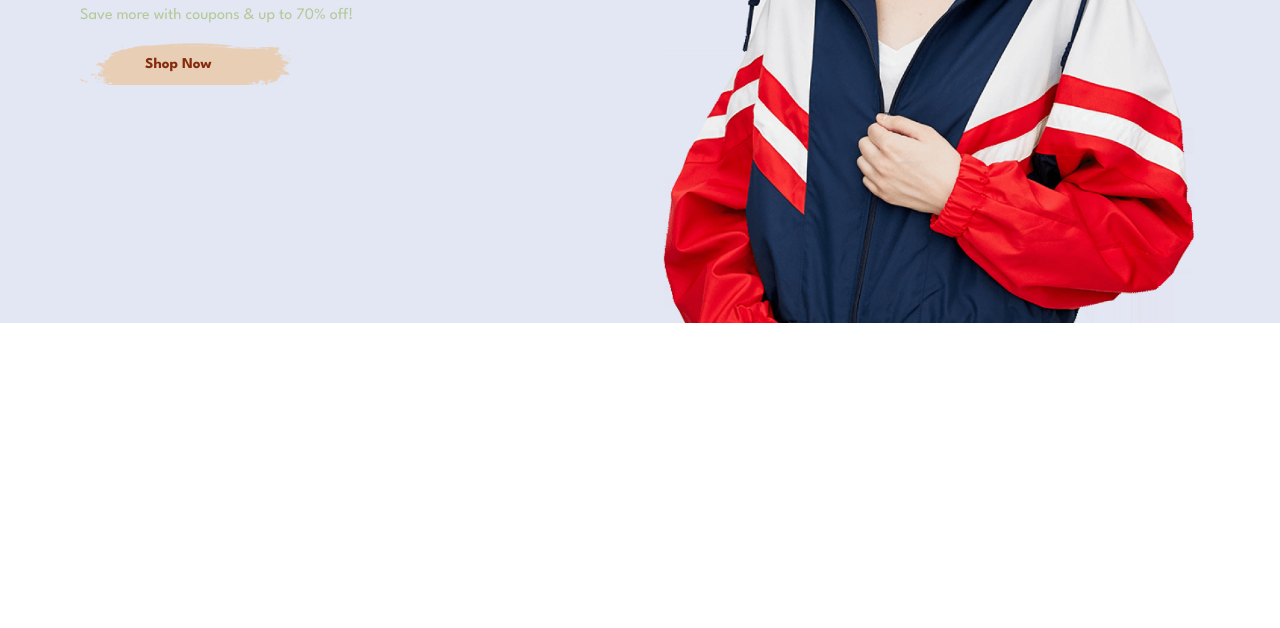
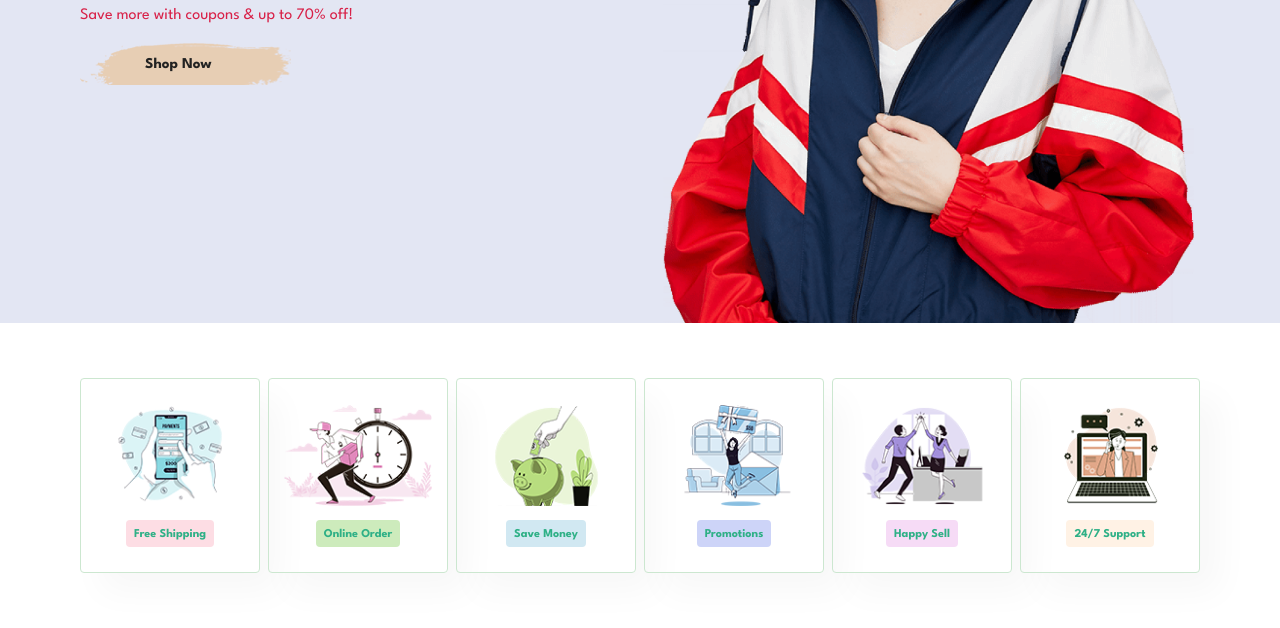
Before and after one commit to PhathaphonSawettaboot/ecommerce-website, a plain HTML site: page index.html in a window 1280 px wide. Shown: the part 481-1109 px from the top of the page. Before the commit the page ends 804 px from the top, so only its background shows below. Drawn offline with Linux system fonts and the light colour scheme.

Commit message:
features section

```diff
--- a/index.html
+++ b/index.html
@@ -32,6 +32,33 @@
         <button>Shop Now</button>
     </section>
 
+    <section id="feature" class="section-p1">
+        <div class="fe-box">
+            <img src="assets/features/f1.png" alt="">
+            <h6>Free Shipping</h6>
+        </div>
+        <div class="fe-box">
+            <img src="assets/features/f2.png" alt="">
+            <h6>Online Order</h6>
+        </div>
+        <div class="fe-box">
+            <img src="assets/features/f3.png" alt="">
+            <h6>Save Money</h6>
+        </div>
+        <div class="fe-box">
+            <img src="assets/features/f4.png" alt="">
+            <h6>Promotions</h6>
+        </div>
+        <div class="fe-box">
+            <img src="assets/features/f5.png" alt="">
+            <h6>Happy Sell</h6>
+        </div>
+        <div class="fe-box">
+            <img src="assets/features/f6.png" alt="">
+            <h6>24/7 Support</h6>
+        </div>
+    </section>
+
     <script src="script.js"></script>
 </body>
 </html>
--- a/style.css
+++ b/style.css
@@ -3,10 +3,10 @@
 
 :root{
     --var-color-black: #222;
-    --var-color-green: #B5C99A;
-    --var-color-brown: #862B0D;
+    --var-color-red: #D82148;
+    --var-color-green: #2EB086;
     --var-color-yellow: #FFC95F;
-    --var-color-cream: #FFF9C9;
+    --var-color-cream: #DADBBD;
     --var-color-bg: #E3E6F3;
 }
 
@@ -41,7 +41,7 @@ h6{
 
 p{
     font-size: 16px;
-    color: var(--var-color-green);
+    color: var(--var-color-red);
     margin: 15px 0 20px 0;
 }
 
@@ -94,7 +94,7 @@ body{
 
 #navbar li a:hover,
 #navbar li a.active{
-    color: var(--var-color-brown);
+    color: var(--var-color-green);
 }
 
 #navbar li a.active::after,
@@ -102,7 +102,7 @@ body{
     content: "";
     width: 30%;
     height: 2px;
-    background: var(--var-color-brown);
+    background: var(--var-color-green);
     position: absolute;
     bottom: -4px;
     left: 20px;
@@ -128,13 +128,13 @@ body{
 }
 
 #hero h1{
-    color: var(--var-color-brown);
+    color: var(--var-color-green);
 }
 
 #hero button{
     background-image: url("assets/button.png");
     background-color: transparent;
-    color: var(--var-color-brown);
+    color: var(--var-color-black);
     border: 0;
     padding: 14px 80px 14px 65px;
     background-repeat: no-repeat;
@@ -143,7 +143,60 @@ body{
     font-size: 15px;
 }
 
+#feature{
+    display: flex;
+    align-items: center;
+    justify-content: space-between;
+    flex-wrap: wrap;
+}
 
+#feature .fe-box{
+    width: 180px;
+    text-align: center;
+    padding: 25px 15px;
+    box-shadow: 20px 20px 34px rgba(0, 0, 0, 0.03);
+    border: 1px solid #cce7d0;
+    border-radius: 4px;
+    margin: 15px 0;
+}
+
+#feature .fe-box:hover{
+    box-shadow: 20px 20px 54px rgba(70, 62, 221, 0.1);
+}
+
+#feature .fe-box img{
+    width: 100%;
+    margin-bottom: 10px;
+}
+
+#feature .fe-box h6{
+    display: inline-block;
+    background-color: #fddde4;
+    padding: 9px 8px 6px 8px;
+    line-height: 1;
+    border-radius: 4px;
+    color: var(--var-color-green);
+}
+
+#feature .fe-box:nth-child(2) h6{
+    background-color: #cdebbc;
+}
+
+#feature .fe-box:nth-child(3) h6{
+    background-color: #d1e8f2;
+}
+
+#feature .fe-box:nth-child(4) h6{
+    background-color: #cdd4f8;
+}
+
+#feature .fe-box:nth-child(5) h6{
+    background-color: #f6dbf6;
+}
+
+#feature .fe-box:nth-child(6) h6{
+    background-color: #fff2e5;
+}
 
 /* Shop Page */
 
```
